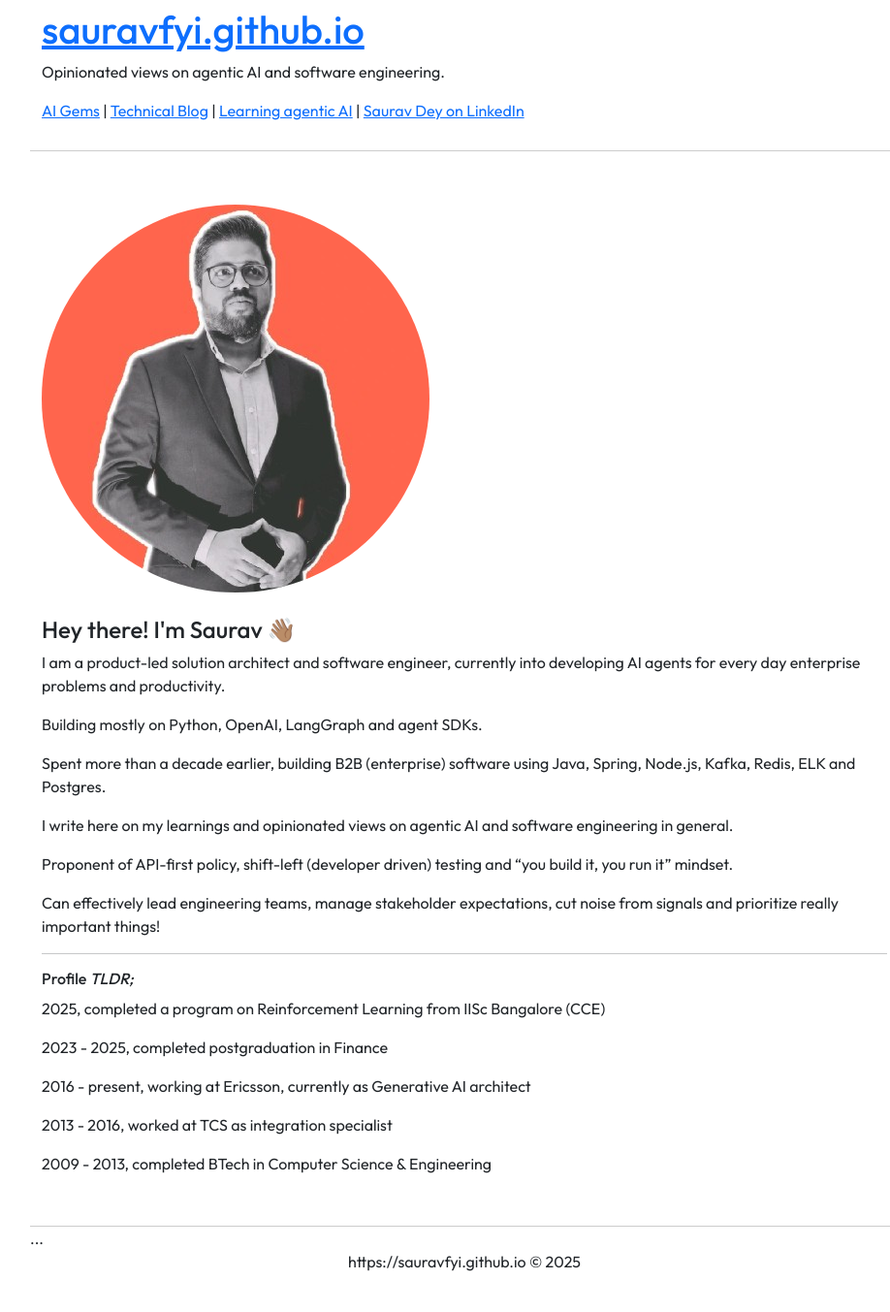
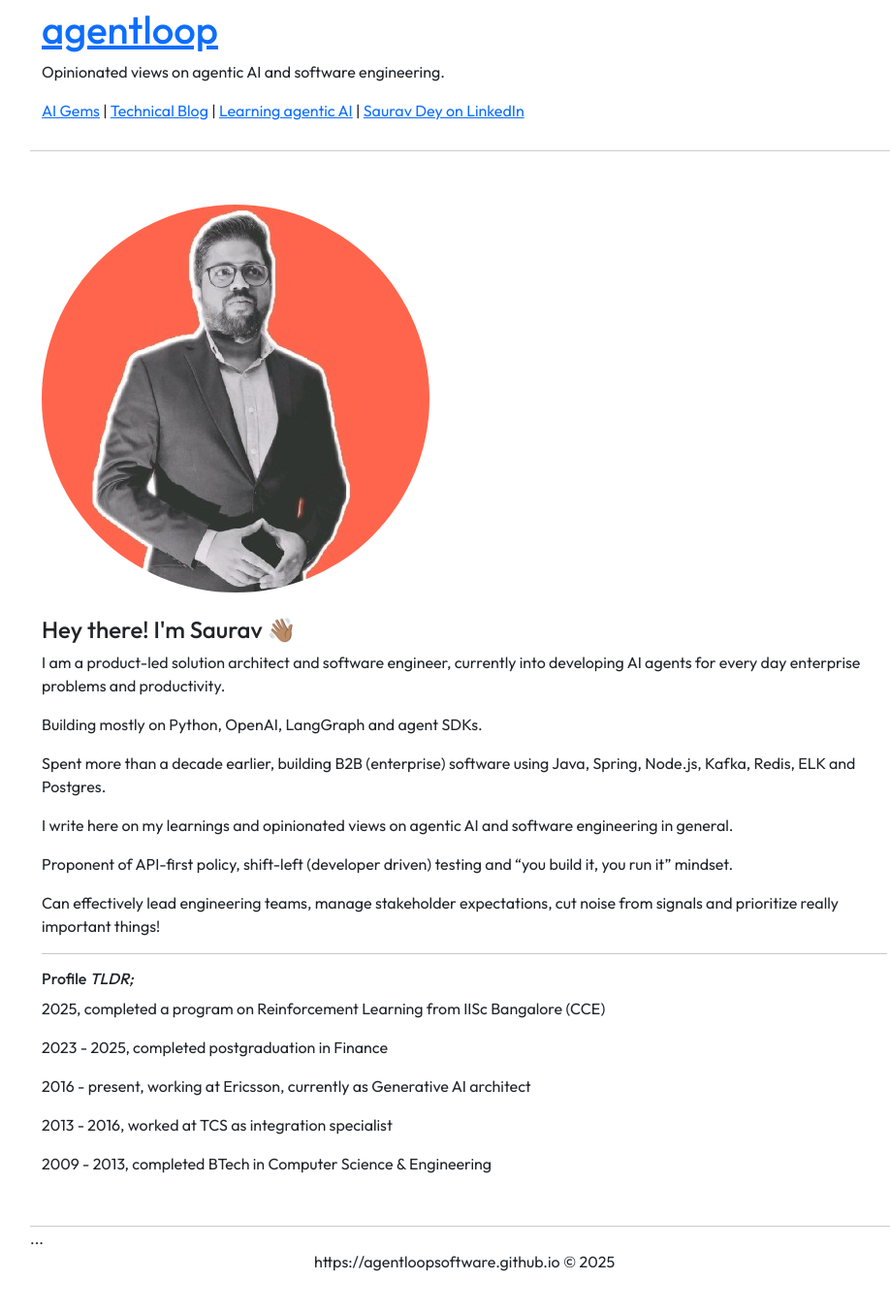
Before and after one commit to coffeeml/coffeeml.github.io, a Jekyll site: the page built from index.markdown, in a window 1280 px wide. Shown: the whole page at 97% size, without its empty margins (161-1079 px from the left). Built offline with Jekyll 4.4.1, drawn with Linux system fonts in a browser that asks for light colours; nearby versions of some CDN libraries.

Commit message:
Update _config.yml

```diff
--- a/_config.yml
+++ b/_config.yml
@@ -1,9 +1,9 @@
 # Site settings
-title: sauravfyi.github.io
+title: agentloop
 email:
 description: Opinionated views on agentic AI and software engineering.
 baseurl: ""
-url: "https://sauravfyi.github.io"
+url: "https://agentloopsoftware.github.io"
 linkedin_username:
 github_username:
 twitter_username:
```
